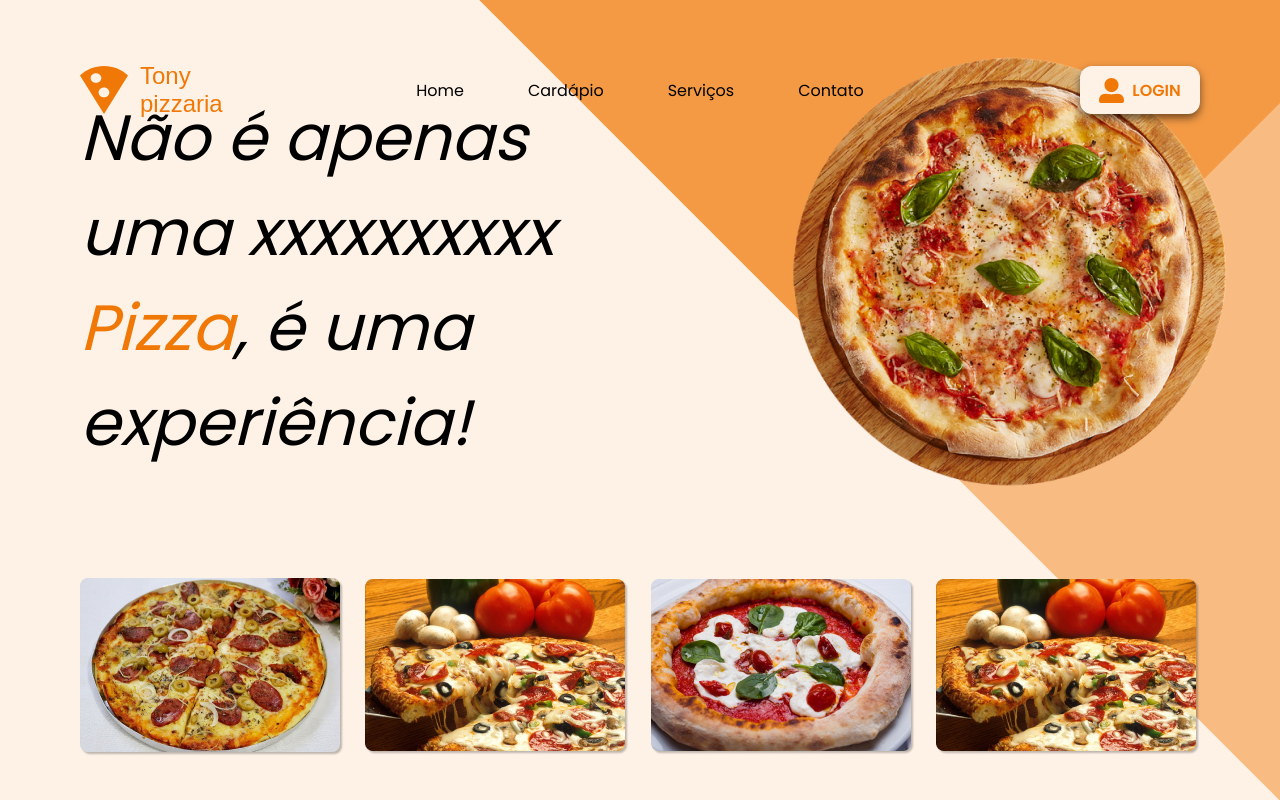
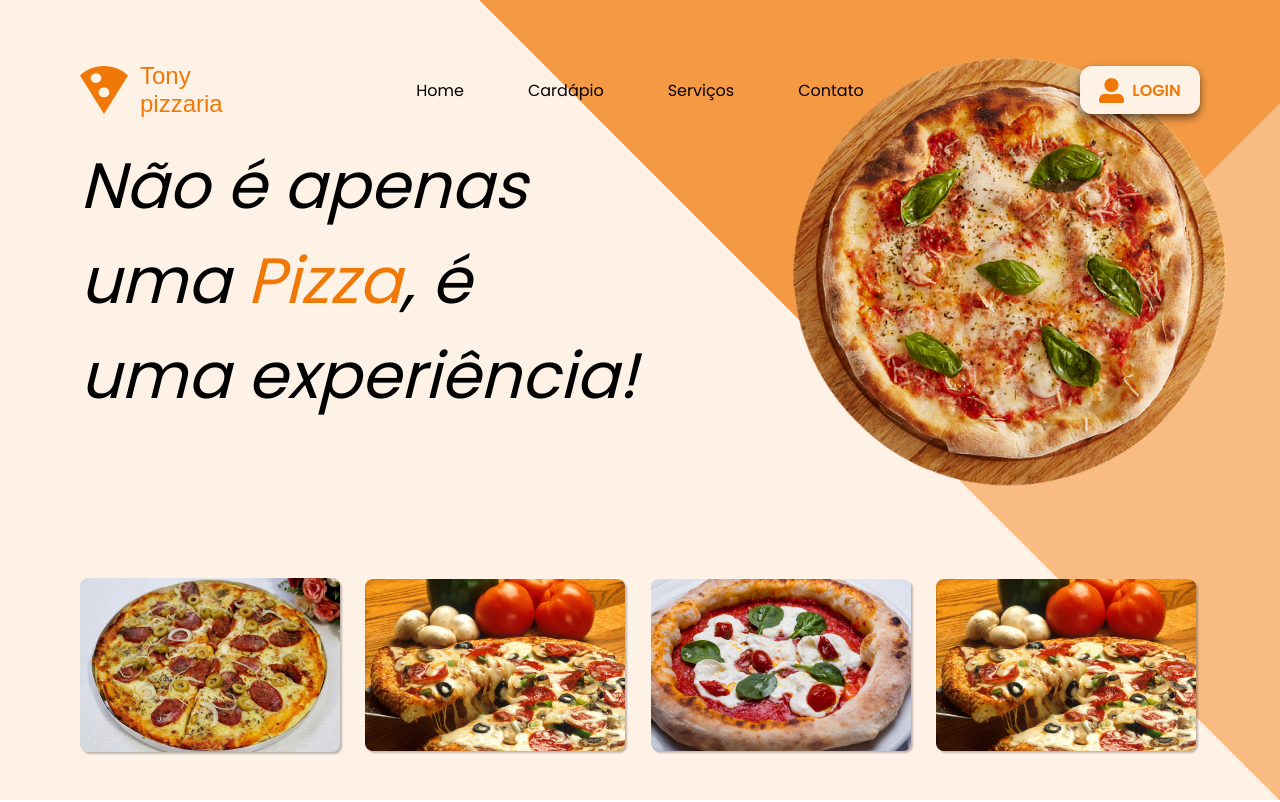
Before and after one commit to Mbuniowski/tony--pizzaria, a plain HTML site: page index.html in a window 1280 px wide. Shown: the top 802 px of the page. Drawn offline with Linux system fonts and the light colour scheme; a web font is replaced by a local one.

Commit message:
teste ok

```diff
--- a/index.html
+++ b/index.html
@@ -50,7 +50,7 @@
         <section class="home" id="home">
             <div class="conteudo-container">
                 <div class="texto">
-                    <h2> Não é apenas uma xxxxxxxxxx<span class="texto-laranja"> Pizza</span>, é uma experiência!</h2>
+                    <h2> Não é apenas uma <span class="texto-laranja"> Pizza</span>, é uma experiência!</h2>
                 </div>
                 <div>
                     <img src="./img/pizza.png" alt="pizza">
```
